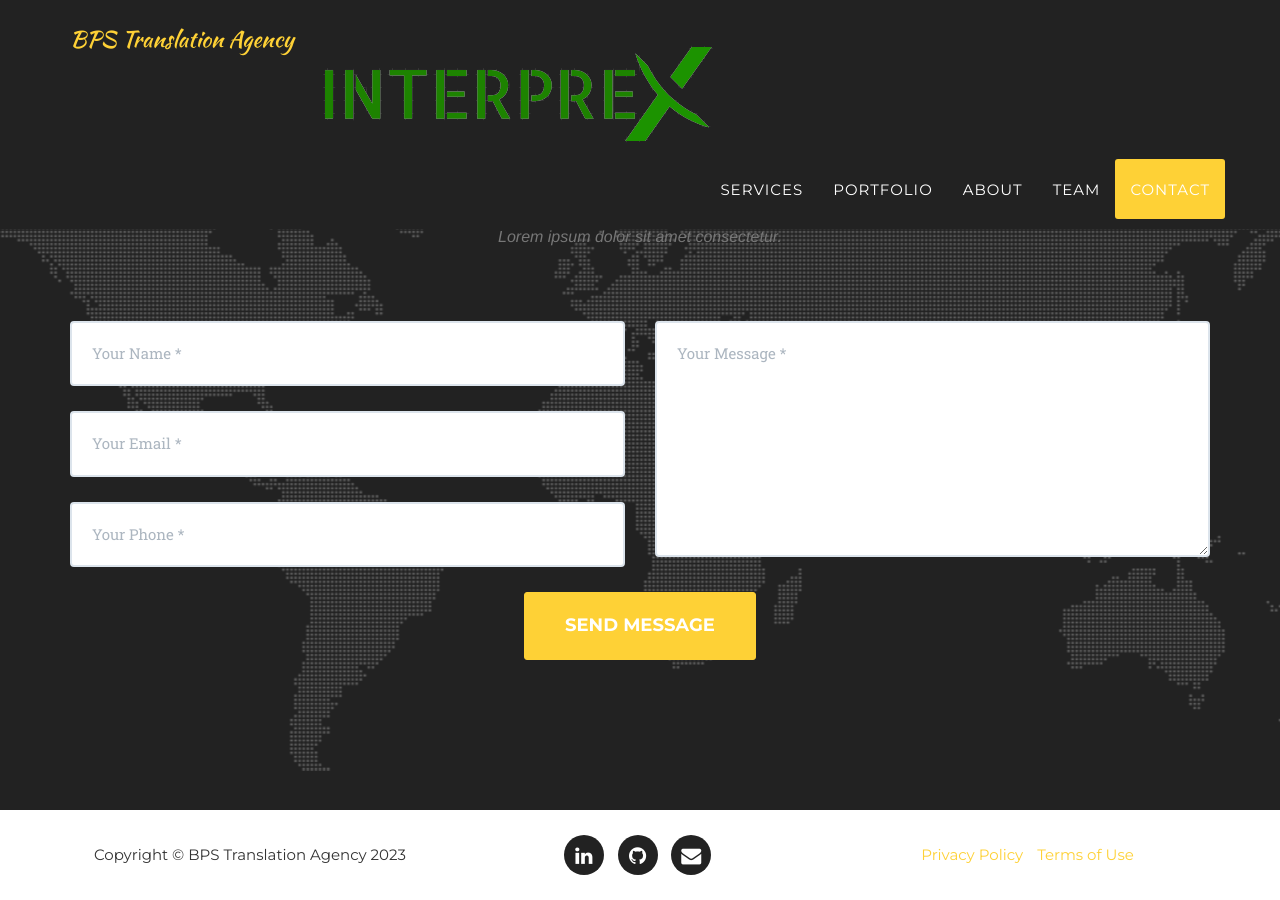
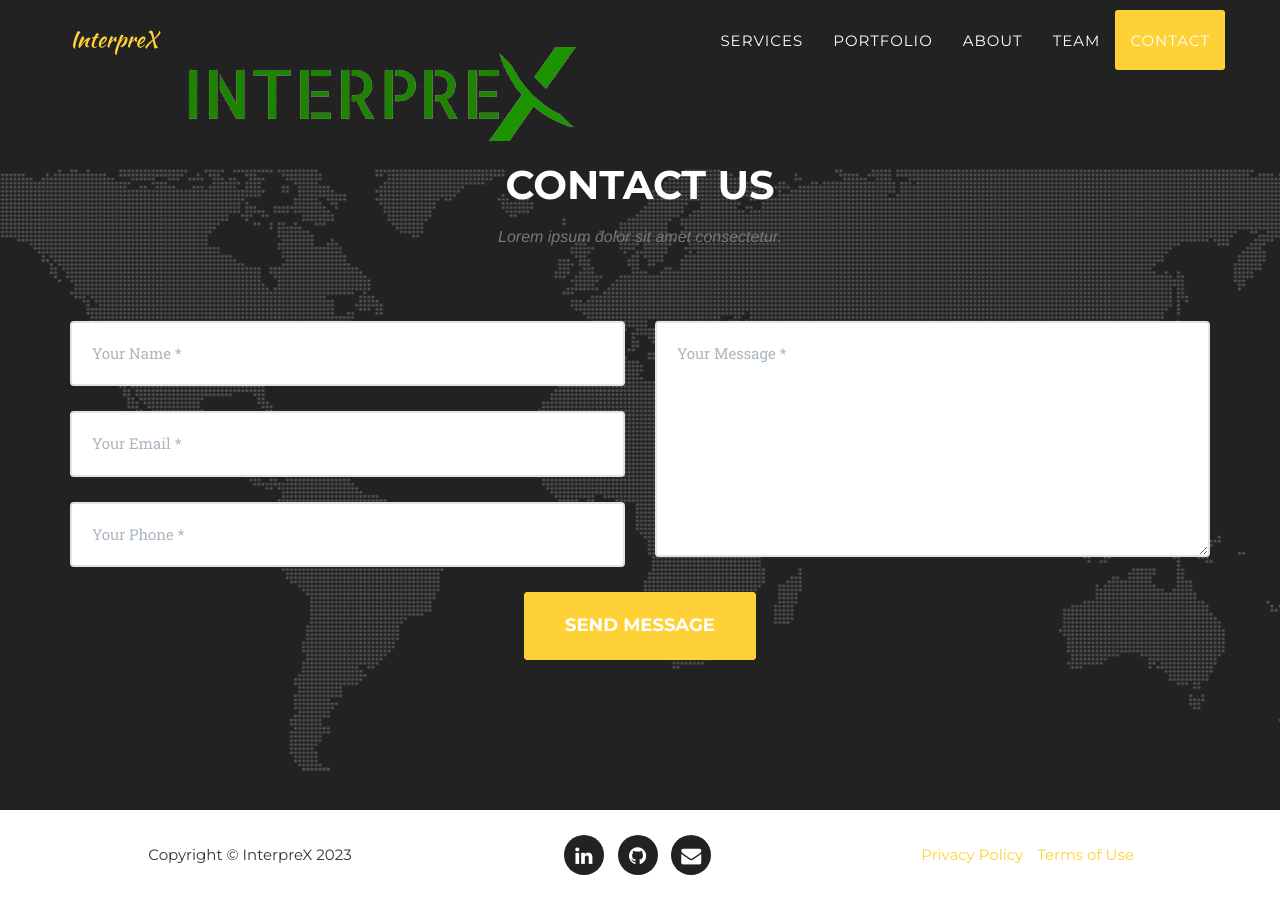
Before and after one commit to bonepyaesone/bonepyaesone.github.io, a Jekyll site: the page built from index.html, in a window 1280 px wide and 900 px high, scrolled down 5226 px. Built offline with Jekyll 4.4.1, drawn with Linux system fonts in a browser that asks for light colours; some web fonts are replaced.

Commit message:
Update _config.yml

```diff
--- a/_config.yml
+++ b/_config.yml
@@ -1,5 +1,5 @@
 # Site settings
-title: BPS Translation Agency
+title: InterpreX
 email: bpstranslation@gmail.com
 description: "Your reliable fixer"
 
@@ -14,7 +14,7 @@
   - title: linkedin
     url: https://www.linkedin.com/pub/bpstranslation
   - title: github
-    url: http://github.com/y7kim
+    url: https://github.com/bonepyaesone
   - title: envelope
     url: mailto:bpstranslation@gmail.com
 
```
